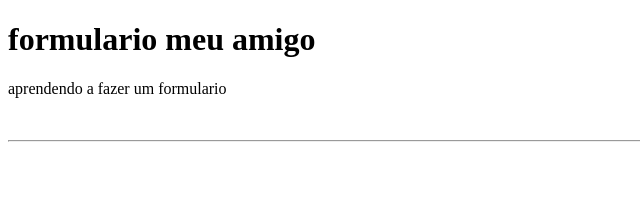
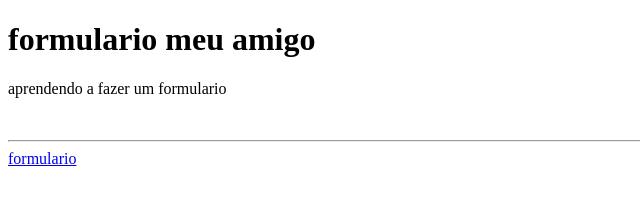
Before and after one commit to sa352379/aprendendo-formulario, a plain HTML site: page index.html in a window 1280 px wide. Shown: the full height of the page, 0-640 px from the left. Drawn offline with Linux system fonts and the light colour scheme.

Commit message:
Add link text to formulario in index.html

```diff
--- a/index.html
+++ b/index.html
@@ -11,6 +11,6 @@
     <p>aprendendo a fazer um formulario</p>
     <br>
     <hr>
-    <a href="/formulario.html"></a>
+    <a href="/formulario.html">formulario</a>
 </body>
 </html>
```
